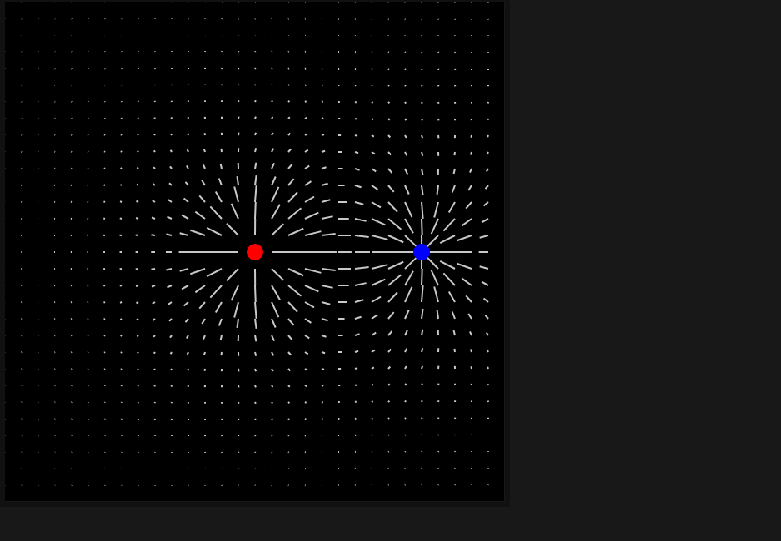
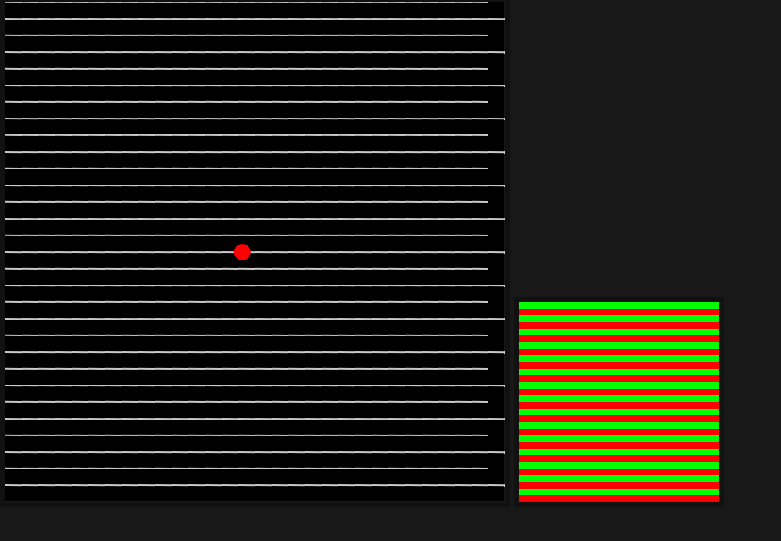
Before and after one commit to AndrePinheiroPT/Maxwell-Equations-2D, a plain HTML site: page index.html in a window 1280 px wide. Shown: the part 43-584 px from the top of the page, without its empty margins (0-781 px from the left). Drawn offline with Linux system fonts and the light colour scheme.

Commit message:
Add farady and ampere law

```diff
--- a/index.html
+++ b/index.html
@@ -10,6 +10,7 @@
 <body>
     <h1>2D Maxwell equations simulator</h1>
     <canvas width="600" height="600" class="canvas"></canvas>
+    <canvas width="30" height="30" class="magCanvas"></canvas>
     <script src="src/main.js"></script>
 </body>
 </html>
--- a/src/main.js
+++ b/src/main.js
@@ -1,13 +1,24 @@
 const canvas = document.querySelector('.canvas')
 const context = canvas.getContext('2d')
 
+const magCanvas = document.querySelector('.magCanvas')
+const magContext = magCanvas.getContext('2d')
+
 const chargeRadius = 10
-const mu0 = 11
-const epsilon0 = 0.000001
+const mu0 = 1
+const epsilon0 = 1
+const deltaX = 20
+const deltaY = 20
+const deltaT = 20
+let time = 0
+
+
+var [r, c] = [30, 30];
+const B = Array(r).fill().map(()=>Array(c).fill(0));
+const E = Array(r).fill().map(()=>Array(c).fill([0, 0]));
 
 const chargesList = [
-    { value: 1, x: 300, y: 300 },
-    { value: -1, x: 500, y: 300 }
+    { value: 1, x: 300, y: 300 }
 ]
 
 function renderCharges(){
@@ -31,33 +42,60 @@ function eletricField(point){
     return eletricVector
 }
 
-function renderEletricField(){
+function renderEletricMagneticField(){
 
     for(let x = 0; x < 600; x += 20){
         for(let y = 0; y < 600; y += 20){
-            let vector = eletricField([x, y])
-            let vectorNorm = Math.sqrt(vector[0]**2 + vector[1]**2)
-            let len = vectorNorm < 20 ? vectorNorm : 20
+            let coloumbE = eletricField([x, y])
+
+            let dBdy = (B[y/20 + 1 > 29 ? y/20 - 1 : y/20 + 1][x/20] - B[y/20][x/20])/(2*deltaY)
+            let dBdx = (B[y/20][x/20 + 1 > 29 ? x/20 - 1 : x/20 + 1] - B[y/20][x/20])/(2*deltaX)
+            let dEdt = [dBdy/(epsilon0*mu0), -dBdx/(epsilon0*mu0)]
+            E[y/20][x/20][0] += dEdt[0]
+            E[y/20][x/20][1] += dEdt[1]
+            let eNorm = Math.sqrt((E[y/20][x/20][0] + coloumbE[0])**2 + (E[y/20][x/20][1] + coloumbE[1])**2)
+            let len = Math.abs(eNorm) > 20 ? 20 : Math.abs(eNorm)
+
+            let dE2dx = ((E[y/20][x/20 + 1 > 29 ? x/20 - 1 : x/20 + 1][1] + eletricField([x+20, y])[1]) - (E[y/20][x/20][1] + eletricField([x, y])[1]))/(2*deltaX)
+            let dE1dy = ((E[y/20 + 1 > 29 ? y/20 - 1 : y/20 + 1][x/20][0] + eletricField([x, y+20])[0]) - (E[y/20][x/20][0] + eletricField([x, y])[0]))/(2*deltaY)
+            let dBdt = dE1dy - dE2dx
+            B[y/20][x/20] += dBdt
+
+
 
             context.beginPath();
             context.moveTo(x, y);
-            context.lineTo(x + vector[0]*len/vectorNorm, y + vector[1]*len/vectorNorm);
+            context.lineTo(x + (E[y/20][x/20][0] + coloumbE[0])*len/eNorm, y + (E[y/20][x/20][1] + coloumbE[1])*len/eNorm);
             context.lineWidth = 2
             context.strokeStyle = 'rgb(200, 200, 200)'
             context.stroke()
+
+            let color
+            if(B[y/20][x/20] < 0){
+                color = `rgb(${Math.abs(B[y/20][x/20]) > 255 ? 255 : Math.abs(Math.round(B[y/20][x/20]*1000))}, 0, 0)`
+            }else{
+                color = `rgb(0, ${Math.abs(B[y/20][x/20]) > 255 ? 255 : Math.abs(Math.round(B[y/20][x/20]*1000))}, 0)`
+            }
+
+            magContext.fillStyle = color
+            magContext.fillRect(x/20, y/20, 1, 1)
         }
     }
 }
 
 function renderScreen(){
+    magContext.clearRect(0, 0, 29, 29)
     context.clearRect(0, 0, 599, 599)
+
     context.fillStyle = '#000000'
     context.fillRect(0, 0, 599, 599)
 
+    chargesList[0].x = 300 + 50*Math.sin(time/100)
 
-    renderEletricField()
+    renderEletricMagneticField()
     renderCharges()
 
     requestAnimationFrame(renderScreen)
+    time += deltaT
 }
 renderScreen()
--- a/style/style.css
+++ b/style/style.css
@@ -24,3 +24,12 @@ body{
     image-rendering: crisp-edges;
     image-rendering: -moz-crisp-edges;
 }
+
+.magCanvas{
+    border: solid 5px #111111;
+    width: 200px;
+    height: 200px;
+    image-rendering: pixelated;
+    image-rendering: crisp-edges;
+    image-rendering: -moz-crisp-edges;
+}
```
